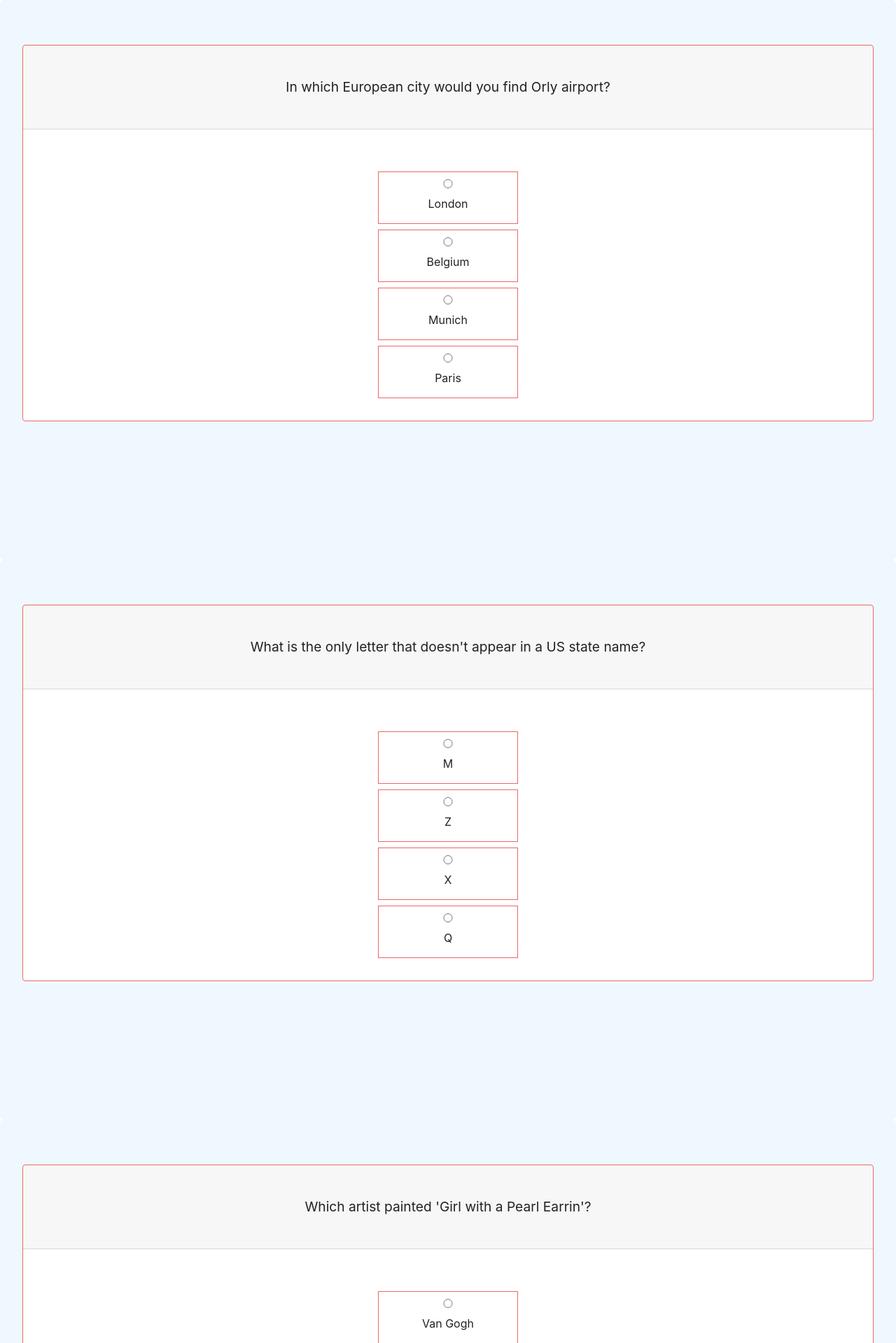
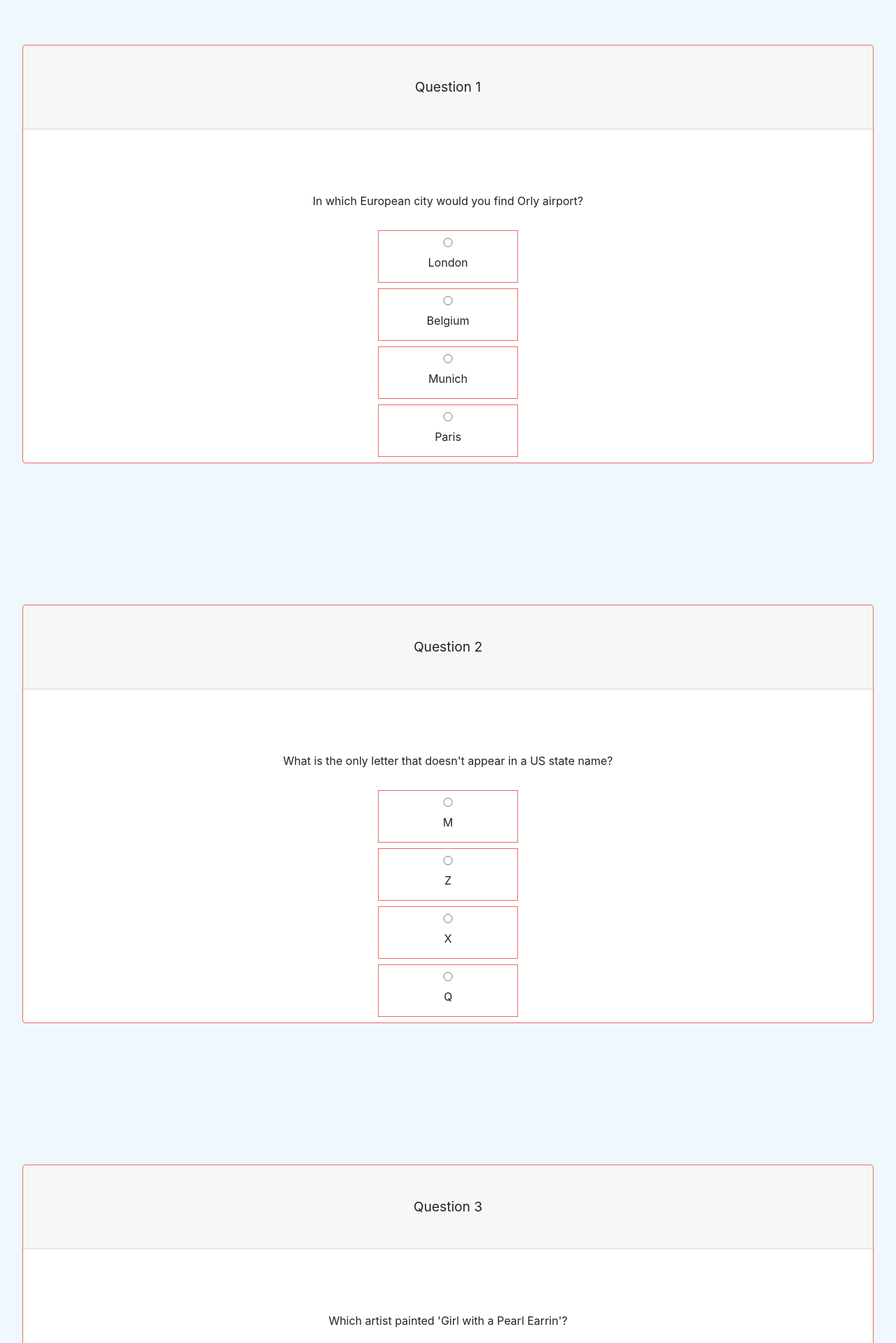
Before and after one commit to ganttArt/trivia-webapp, a Django app: page / in a window 1280 px wide. Shown: the part 59-1978 px from the top of the page at 70% size. Run offline with Django 3.2, Linux system fonts and the light colour scheme; some libraries are stand-ins or nearby versions; some web fonts are replaced.

Commit message:
Re-enabled javascript to scroll from one question to the next.

```diff
--- a/templates/questions.html
+++ b/templates/questions.html
@@ -9,14 +9,15 @@
 <form method="POST">
   {% csrf_token %}
   {% for question in questions %}
-  <div class="jumbotron" id={{question.number}}>
+  <div class="jumbotron" id={{question.question_order}}>
     <div class="card border-primary mb-3">
-      <div class="card-header">{{question.question}}</div>
+      <div class="card-header">Question {{question.question_order}}</div>
       <div class="card-body">
+        <p class="card-text">{{question.question}}</p>
         {% for answer in question.answers %}
         <label class='border-primary'>
           <input type='radio' name={{question.number}} id='answer-button' value="{{answer}}"
-          onclick="onRadioClick(this.name)">
+          onclick="onRadioClick(this.parentNode.parentNode.parentNode.parentNode.id)">
           <p>{{ answer }}</p>
         </label>
         {% endfor %}
@@ -35,13 +36,10 @@
 {% endblock content %}
 {% block javascript %}
 <script>
-  var question_num = 1
-
   function onRadioClick(clicked_question){
-    question_num += 1
-    // var next_question_id = parseInt(clicked_question) + 1
-    // var next_question = document.getElementById(next_question_id.toString());
-    // next_question.scrollIntoView();
+    var next_question_id = parseInt(clicked_question) + 1
+    var next_question = document.getElementById(next_question_id.toString());
+    next_question.scrollIntoView();
   }
 </script>
 {% endblock javascript %}
--- a/trivia/views.py
+++ b/trivia/views.py
@@ -16,6 +16,9 @@ class Question:
 
     def add_correctness(self, correct):
         self.correct = correct
+
+    def add_question_order(self, question_order):
+        self.question_order = question_order
 
 
 class QuestionsView(TemplateView):
@@ -37,12 +40,16 @@ class QuestionsView(TemplateView):
                 )
             )
             number += 1
-    # print('questions from view ', [x.question for x in questions])
 
     def get(self, request, *args, **kwargs):
         form = self.trivia_form()
+        question_order = 1
         questions = random.sample(self.questions, 10)
-        # print('questions from get ', [x.correct_answer for x in questions])
+
+        for question in questions:
+            question.add_question_order(question_order)
+            question_order += 1
+
         return render(request, self.template_name, {'form': form, 'questions': questions})
 
     def post(self, request, *args, **kwargs):
```
